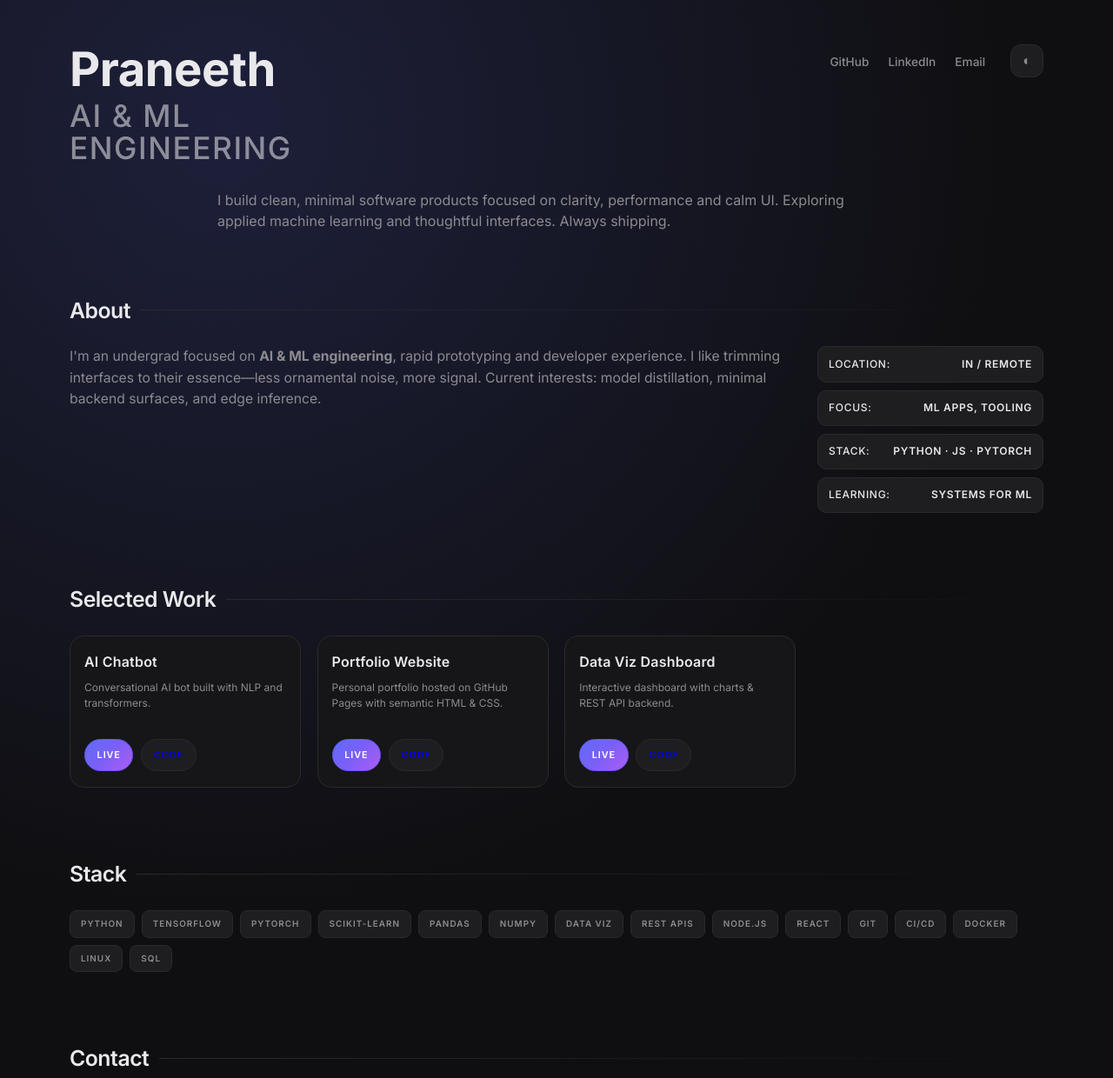
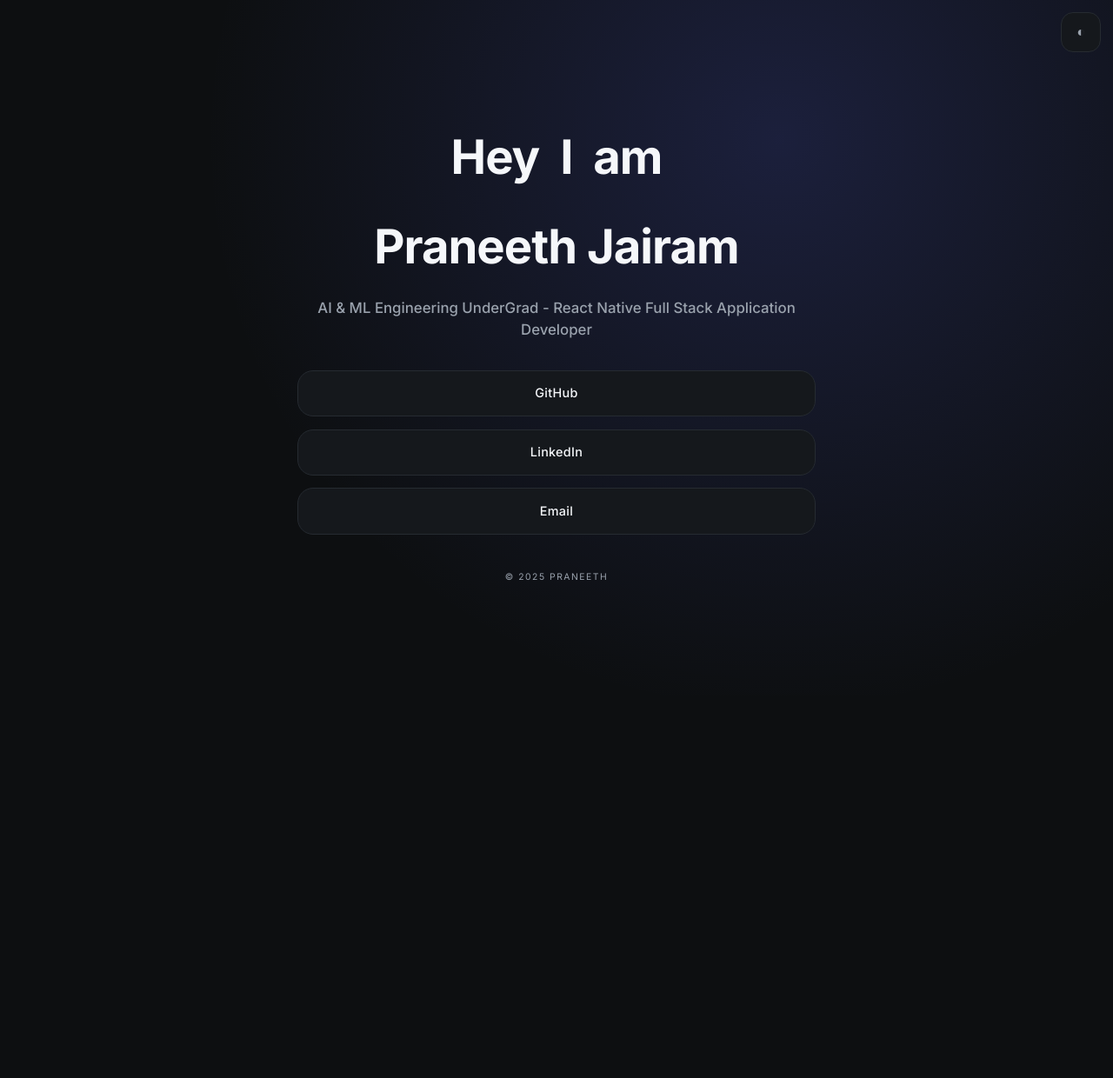
Before and after one commit to praneeeethcodes/praneeeethcodes.github.io, a plain HTML site: page index.html in a window 1280 px wide. Shown: the top 1240 px of the page at 87% size. After the commit the page ends 800 px from the top, so only its background shows below. Drawn offline with Linux system fonts and the light colour scheme.

Commit message:
ui: keep full name on single line

```diff
--- a/assets/css/style.css
+++ b/assets/css/style.css
@@ -1,66 +1,41 @@
 *{box-sizing:border-box;-webkit-font-smoothing:antialiased}
-:root{--bg:#0f0f11;--bg-alt:#161618;--bg-soft:#1e1e21;--border:#2a2a2e;--text:#e9e9ec;--text-dim:#8b8b90;--accent:#5f6cf6;--accent-soft:rgba(95,108,246,.12);--radius:18px;--focus:0 0 0 2px #0f0f11,0 0 0 4px var(--accent);font-family:'Inter',system-ui,-apple-system,"Segoe UI",Roboto,sans-serif;}
-body{margin:0;background:radial-gradient(circle at 20% 10%,rgba(95,108,246,.18),transparent 55%),var(--bg);color:var(--text);line-height:1.55;-webkit-text-size-adjust:100%}
-body.light{--bg:#f9fafb;--bg-alt:#ffffff;--bg-soft:#f1f3f6;--border:#e3e5e9;--text:#1d1f23;--text-dim:#5a606b;background:radial-gradient(circle at 75% 15%,rgba(95,108,246,.20),transparent 60%),var(--bg)}
-.container{width:min(1120px,90%);margin:0 auto}
-.site-header{padding:3.2rem 0 2.2rem}
-.header-inner{display:flex;justify-content:space-between;align-items:flex-start;gap:2rem}
-.brand-block{max-width:360px}
-.hero-title{margin:0;font-size:clamp(2.4rem,6vw,3.4rem);line-height:1.05;font-weight:620;letter-spacing:-.5px}
-.hero-sub{font-size:.65em;font-weight:500;opacity:.55;letter-spacing:1.5px;text-transform:uppercase;display:inline-block;margin-top:.4rem}
-.intro-blurb{margin-top:1.6rem;max-width:780px}
-.lede{margin:0;font-size:clamp(1rem,1.15vw,1.15rem);color:var(--text-dim);font-weight:400}
-.header-actions{display:flex;align-items:center;gap:1.25rem}
-.subtle-links a{color:var(--text-dim);font-size:.85rem;font-weight:500;text-decoration:none;position:relative;padding:.35rem .55rem;border-radius:8px;transition:.25s}
-.subtle-links a:hover{color:var(--text);background:var(--bg-soft)}
-.subtle-links a:active{transform:translateY(1px)}
-.theme-toggle{background:var(--bg-soft);border:1px solid var(--border);color:var(--text-dim);width:38px;height:38px;border-radius:12px;display:grid;place-items:center;font-size:1rem;cursor:pointer;transition:.35s}
-.theme-toggle:hover{color:var(--text);background:var(--bg-alt)}
-.theme-toggle:focus-visible{outline:none;box-shadow:var(--focus)}
-.section-title{margin:0 0 1.4rem;font-size:1.55rem;font-weight:600;letter-spacing:-.5px;display:flex;align-items:center;gap:.75rem}
-.section-title:after{content:"";flex:1;height:1px;background:linear-gradient(90deg,var(--border),transparent)}
-.about-section,.projects-section,.skills-section,.contact-section{padding:2.2rem 0 2.8rem}
-.about-grid{display:grid;gap:2rem;grid-template-columns:minmax(0,1fr) 260px}
-@media (max-width:860px){.about-grid{grid-template-columns:1fr}}
-.about-text{margin:0;font-size:.98rem;color:var(--text-dim)}
-.quick-facts{list-style:none;padding:0;margin:0;display:grid;gap:.55rem;font-size:.75rem;letter-spacing:.7px;text-transform:uppercase}
-.quick-facts li{background:var(--bg-soft);padding:.65rem .75rem;border:1px solid var(--border);border-radius:10px;display:flex;justify-content:space-between;gap:1rem;font-weight:500}
-.quick-facts span{color:var(--text);font-weight:600}
-.projects-grid{--cols:repeat(auto-fill,minmax(250px,1fr));display:grid;gap:1.15rem;grid-template-columns:var(--cols)}
-.project-card{background:var(--bg-alt);border:1px solid var(--border);padding:1.05rem 1rem 1.15rem;border-radius:16px;display:flex;flex-direction:column;gap:.55rem;position:relative;overflow:hidden;min-height:175px;transition:.4s}
-.project-card:before{content:"";position:absolute;inset:0;background:radial-gradient(circle at 92% 12%,rgba(95,108,246,.25),transparent 70%);opacity:0;transition:.5s}
-.project-card:hover{transform:translateY(-4px);border-color:#3a3a41}
-.project-card:hover:before{opacity:1}
-.project-title{margin:0;font-size:1rem;font-weight:600;letter-spacing:.2px}
-.project-desc{margin:0;color:var(--text-dim);font-size:.75rem;line-height:1.45}
-.project-links{margin-top:auto;display:flex;gap:.55rem}
-.btn{--btn-bg:var(--bg-soft);--btn-border:var(--border);--btn-color:var(--text-dim);font-size:.68rem;letter-spacing:.9px;text-transform:uppercase;padding:.55rem .85rem;border:1px solid var(--btn-border);border-radius:100px;background:var(--btn-bg);text-decoration:none;font-weight:600;display:inline-flex;align-items:center;gap:.35rem;cursor:pointer;transition:.35s}
-.btn:hover{color:var(--text);--btn-border:#4a4a52}
-.btn.primary{background:linear-gradient(135deg,var(--accent) 0%,#7b5ff6 50%,#b05df6);color:#fff;border:1px solid #6957ff}
-.btn.primary:hover{filter:brightness(1.08)}
-.chip-list{list-style:none;padding:0;margin:0;display:flex;flex-wrap:wrap;gap:.5rem}
-.chip-list li{background:var(--bg-soft);border:1px solid var(--border);padding:.45rem .75rem;font-size:.62rem;letter-spacing:1px;text-transform:uppercase;border-radius:8px;font-weight:600;color:var(--text-dim);transition:.3s}
-.chip-list li:hover{color:var(--text);border-color:#3a3a41}
-.contact-line{margin:0;font-size:.95rem;color:var(--text-dim)}
-.accent{background:linear-gradient(120deg,var(--accent),#8b5ff6 60%,#d65df6);-webkit-background-clip:text;background-clip:text;color:transparent;font-weight:600}
-.site-footer{padding:3rem 0 3.5rem;text-align:center;font-size:.7rem;color:var(--text-dim)}
-/* Focus styles */
-a:focus-visible,.btn:focus-visible,.theme-toggle:focus-visible,.project-card:focus-visible{outline:none;box-shadow:var(--focus)}
-/* Fade / sequence */
-.fade-seq{opacity:0;transform:translateY(16px);animation:fadeUp .9s ease forwards;animation-delay:.15s}
-@keyframes fadeUp{to{opacity:1;transform:translateY(0)}}
-/* Optional appear for JS injected cards */
-.project-card{opacity:0;transform:translateY(14px)}
-.project-card.in-view{opacity:1;transform:translateY(0);transition:opacity .6s ease,transform .6s cubic-bezier(.4,.65,.3,1)}
-/* Light mode tweaks */
-body.light .project-card:hover{border-color:#d0d2d9}
-body.light .project-card{background:var(--bg-soft)}
-body.light .quick-facts li{background:var(--bg-soft)}
-body.light .chip-list li{background:var(--bg-soft)}
-
-@media (max-width:680px){
-  .header-inner{flex-direction:column;align-items:flex-start}
-  .hero-title{font-size:clamp(2.2rem,8vw,2.9rem)}
-  .intro-blurb{margin-top:1rem}
-  .projects-grid{grid-template-columns:repeat(auto-fill,minmax(190px,1fr))}
+:root{--bg:#0d0f11;--bg-soft:#15181c;--bg-accent:#1f2429;--text:#f5f7fa;--text-dim:#9aa2ad;--accent:#5d6bff;--accent-grad:linear-gradient(120deg,#5d6bff,#8a5dff 55%,#ff4fbf);--radius:18px;font-family:'Inter',system-ui,-apple-system,'Segoe UI',Roboto,sans-serif}
+body{margin:0;min-height:100dvh;display:flex;align-items:center;justify-content:center;background:radial-gradient(circle at 70% 20%,rgba(93,107,255,.18),transparent 60%),var(--bg);color:var(--text);line-height:1.45}
+body.light{--bg:#f7f9fb;--bg-soft:#ffffff;--bg-accent:#eef1f5;--text:#1d2229;--text-dim:#5d6470;background:radial-gradient(circle at 25% 15%,rgba(93,107,255,.25),transparent 60%),var(--bg)}
+.hub-wrapper{width:100%;max-width:640px;padding:3.2rem 1.4rem 2.4rem;text-align:center;display:flex;flex-direction:column;align-items:center;gap:1.8rem}
+.hub-name{margin:0;font-size:clamp(2.4rem,8vw,3.4rem);font-weight:650;letter-spacing:-1px;display:flex;flex-wrap:wrap;justify-content:center;gap:.65ch}
+.hub-name .full-name{white-space:nowrap}
+.hub-tagline{margin:-.6rem 0 0;font-size:clamp(.9rem,1.6vw,1.05rem);font-weight:500;color:var(--text-dim)}
+.hub-links{display:flex;flex-direction:column;width:100%;gap:.9rem;margin-top:.4rem}
+.hub-chip{--chip-bg:var(--bg-soft);--chip-border:#262b31;display:block;width:100%;padding:.95rem 1.2rem;border-radius:var(--radius);text-decoration:none;font-size:.9rem;font-weight:500;letter-spacing:.3px;color:var(--text);background:var(--chip-bg);border:1px solid var(--chip-border);position:relative;overflow:hidden;transition:.4s}
+.hub-chip:before{content:"";position:absolute;inset:0;background:radial-gradient(circle at 85% 15%,rgba(93,107,255,.35),transparent 70%);opacity:0;transition:.55s}
+.hub-chip:hover{transform:translateY(-4px);border-color:#363e45}
+.hub-chip:hover:before{opacity:1}
+body.light .hub-chip{--chip-border:#d8dde3}
+body.light .hub-chip:hover{border-color:#c5ccd3}
+.hub-footer{margin-top:.8rem;font-size:.65rem;text-transform:uppercase;letter-spacing:1.5px;color:var(--text-dim)}
+.mode-toggle{position:absolute;top:14px;right:14px;width:46px;height:46px;border-radius:14px;border:1px solid #262b31;background:var(--bg-soft);color:var(--text-dim);cursor:pointer;font-size:1rem;display:grid;place-items:center;transition:.35s}
+.mode-toggle:hover{color:var(--text)}
+body.light .mode-toggle{border-color:#d8dde3;background:var(--bg-accent)}
+/* Glow word animation */
+.glow-word{opacity:0;transform:translateY(16px);animation:rise .9s cubic-bezier(.25,.8,.3,1) forwards}
+.glow-word:nth-child(1){animation-delay:.05s}
+.glow-word.delay1{animation-delay:.18s}
+.glow-word.delay2{animation-delay:.31s}
+.glow-word.delay3{animation-delay:.44s}
+.glow-word.delay4{animation-delay:.57s}
+@keyframes rise{to{opacity:1;transform:translateY(0)}}
+/* Accessibility focus */
+a:focus-visible,.mode-toggle:focus-visible{outline:none;box-shadow:0 0 0 3px #0d0f11,0 0 0 5px var(--accent)}
+body.light a:focus-visible,body.light .mode-toggle:focus-visible{box-shadow:0 0 0 3px #f7f9fb,0 0 0 5px var(--accent)}
+/* Reduce motion */
+@media (prefers-reduced-motion:reduce){
+  .glow-word{animation:none;opacity:1;transform:none}
+  .hub-chip{transition:none}
+  .hub-chip:hover{transform:none}
 }
+@media (max-width:520px){
+  .hub-wrapper{padding:2.6rem 1rem 2rem}
+  .hub-name{font-size:clamp(2.2rem,10vw,3rem)}
+  .hub-chip{font-size:.85rem;padding:.85rem 1rem}
+}
--- a/assets/js/app.js
+++ b/assets/js/app.js
@@ -51,10 +51,14 @@ function updateYear() {
   y.textContent = `© ${new Date().getFullYear()} Praneeth. Built with ❤️.`;
 }
 
-function applyIntersection() {
+function init() {
+  renderProjects();
+  renderSkills();
+  updateYear();
+  // Basic entrance animation
   const observer = new IntersectionObserver(entries => {
     entries.forEach(e => {
-      if (e.isIntersecting) {
+      if(e.isIntersecting) {
         e.target.classList.add('in-view');
         observer.unobserve(e.target);
       }
@@ -63,24 +67,4 @@ function applyIntersection() {
   document.querySelectorAll('.project-card').forEach(el => observer.observe(el));
 }
 
-function setupThemeToggle() {
-  const btn = document.getElementById('themeToggle');
-  if(!btn) return;
-  const stored = localStorage.getItem('pref-theme');
-  if(stored === 'light') document.body.classList.add('light');
-  btn.addEventListener('click', () => {
-    document.body.classList.toggle('light');
-    localStorage.setItem('pref-theme', document.body.classList.contains('light') ? 'light' : 'dark');
-  });
-}
-
-function init() {
-  renderProjects();
-  renderSkills();
-  updateYear();
-  setupThemeToggle();
-  // Delay intersection observer until DOM update flush
-  requestAnimationFrame(() => applyIntersection());
-}
-
 document.addEventListener('DOMContentLoaded', init);
--- a/index.html
+++ b/index.html
@@ -2,77 +2,41 @@
 <html lang="en">
 <head>
   <meta charset="UTF-8" />
-    <meta name="viewport" content="width=device-width, initial-scale=1.0" />
-  <title>Praneeth | Portfolio</title>
-  <meta name="description" content="Praneeth's developer portfolio – AI & ML, applications, projects." />
-  <meta name="theme-color" content="#0f0f11" />
-  <meta property="og:type" content="website" />
-  <meta property="og:title" content="Praneeth | Portfolio" />
-  <meta property="og:description" content="AI & ML Engineering UnderGrad – building clean, purposeful software." />
-  <meta property="og:url" content="https://praneeeethcodes.github.io" />
-  <meta property="og:image" content="https://praneeeethcodes.github.io/og-preview.png" />
-  <meta name="twitter:card" content="summary_large_image" />
+  <meta name="viewport" content="width=device-width,initial-scale=1" />
+  <title>Praneeth Jairam</title>
+  <meta name="description" content="Link hub for Praneeth Jairam - AI & ML Engineering UnderGrad" />
   <link rel="preconnect" href="https://fonts.googleapis.com" />
   <link rel="preconnect" href="https://fonts.gstatic.com" crossorigin />
   <link href="https://fonts.googleapis.com/css2?family=Inter:wght@400;500;600;700&display=swap" rel="stylesheet" />
   <link rel="stylesheet" href="assets/css/style.css" />
 </head>
-  <body>
-    <header class="site-header">
-      <div class="container header-inner">
-        <div class="brand-block">
-          <h1 class="hero-title">Praneeth<br><span class="hero-sub">AI & ML Engineering</span></h1>
+<body class="hub">
+  <button class="mode-toggle" id="modeToggle" aria-label="Toggle dark / light">◐</button>
+  <main class="hub-wrapper">
+    <h1 class="hub-name" aria-label="Hey I am Praneeth Jairam">
+      <span class="glow-word">Hey</span>
+      <span class="glow-word delay1">I</span>
+      <span class="glow-word delay2">am</span>
+  <span class="glow-word delay3 full-name">Praneeth&nbsp;Jairam</span>
+    </h1>
+    <p class="hub-tagline">AI & ML Engineering UnderGrad - React Native Full Stack Application Developer </p>
+    <div class="hub-links" role="navigation" aria-label="Primary social links">
+      <a class="hub-chip" href="https://github.com/praneeeethcodes" target="_blank" rel="noopener noreferrer">GitHub</a>
+      <a class="hub-chip" href="https://www.linkedin.com/in/praneeth-jairam-79130b31a" target="_blank" rel="noopener noreferrer">LinkedIn</a>
+      <a class="hub-chip" href="mailto:saipraneethjairam@gmail.com">Email</a>
     </div>
-        <div class="header-actions">
-          <nav class="socials subtle-links" aria-label="Primary social links">
-            <a aria-label="GitHub" href="https://github.com/praneeeethcodes" target="_blank" rel="noopener noreferrer">GitHub</a>
-            <a aria-label="LinkedIn" href="https://www.linkedin.com/in/praneeth-jairam-79130b31a" target="_blank" rel="noopener noreferrer">LinkedIn</a>
-            <a aria-label="Email" href="mailto:saipraneethjairam@gmail.com">Email</a>
-          </nav>
-          <button id="themeToggle" class="theme-toggle" type="button" aria-label="Toggle dark mode">◐</button>
-        </div>
-      </div>
-      <div class="container intro-blurb">
-        <p class="lede">I build clean, minimal software products focused on clarity, performance and calm UI. Exploring applied machine learning and thoughtful interfaces. Always shipping.</p>
-      </div>
-    </header>
-
-    <main>
-      <section id="about" class="about-section container fade-seq">
-        <h2 class="section-title">About</h2>
-        <div class="about-grid">
-          <p class="about-text">I'm an undergrad focused on <strong>AI & ML engineering</strong>, rapid prototyping and developer experience. I like trimming interfaces to their essence—less ornamental noise, more signal. Current interests: model distillation, minimal backend surfaces, and edge inference.</p>
-          <ul class="quick-facts">
-            <li>Location: <span>IN / Remote</span></li>
-            <li>Focus: <span>ML Apps, Tooling</span></li>
-            <li>Stack: <span>Python · JS · PyTorch</span></li>
-            <li>Learning: <span>Systems for ML</span></li>
-          </ul>
-        </div>
-      </section>
-
-      <section id="projects" class="projects-section container fade-seq">
-        <h2 class="section-title">Selected Work</h2>
-        <div class="projects-grid" id="projectsGrid" aria-live="polite"></div>
-      </section>
-
-      <section id="skills" class="skills-section container fade-seq">
-        <h2 class="section-title">Stack</h2>
-        <ul class="chip-list" id="skillsList"></ul>
-      </section>
-
-      <section id="contact" class="contact-section container fade-seq">
-        <h2 class="section-title">Contact</h2>
-        <p class="contact-line">Have an opportunity or just want to say hi? <a href="mailto:saipraneethjairam@gmail.com" class="accent">Reach out</a>.</p>
-      </section>
+    <footer class="hub-footer">© <span id="year"></span> Praneeth</footer>
   </main>
-
-    <footer class="site-footer">
-      <div class="container">
-        <small id="footerYear"></small>
-      </div>
-    </footer>
-
-    <script src="assets/js/app.js"></script>
+  <script>
+    const root = document.documentElement;
+    const toggleBtn = document.getElementById('modeToggle');
+    const stored = localStorage.getItem('theme');
+    if(stored === 'light') document.body.classList.add('light');
+    toggleBtn.addEventListener('click', ()=>{
+      document.body.classList.toggle('light');
+      localStorage.setItem('theme', document.body.classList.contains('light')? 'light':'dark');
+    });
+    document.getElementById('year').textContent = new Date().getFullYear();
+  </script>
 </body>
 </html>
```
Lines whose indentation alone changed are shown as unchanged.
